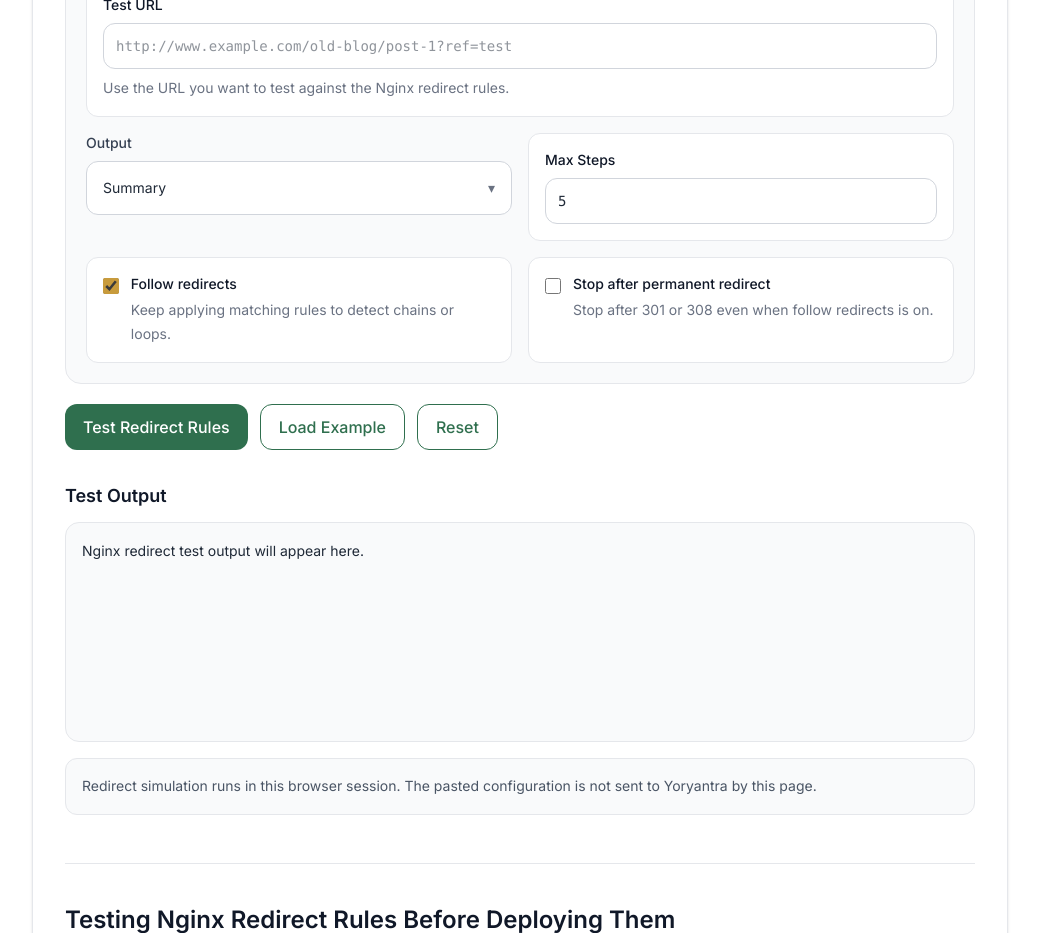
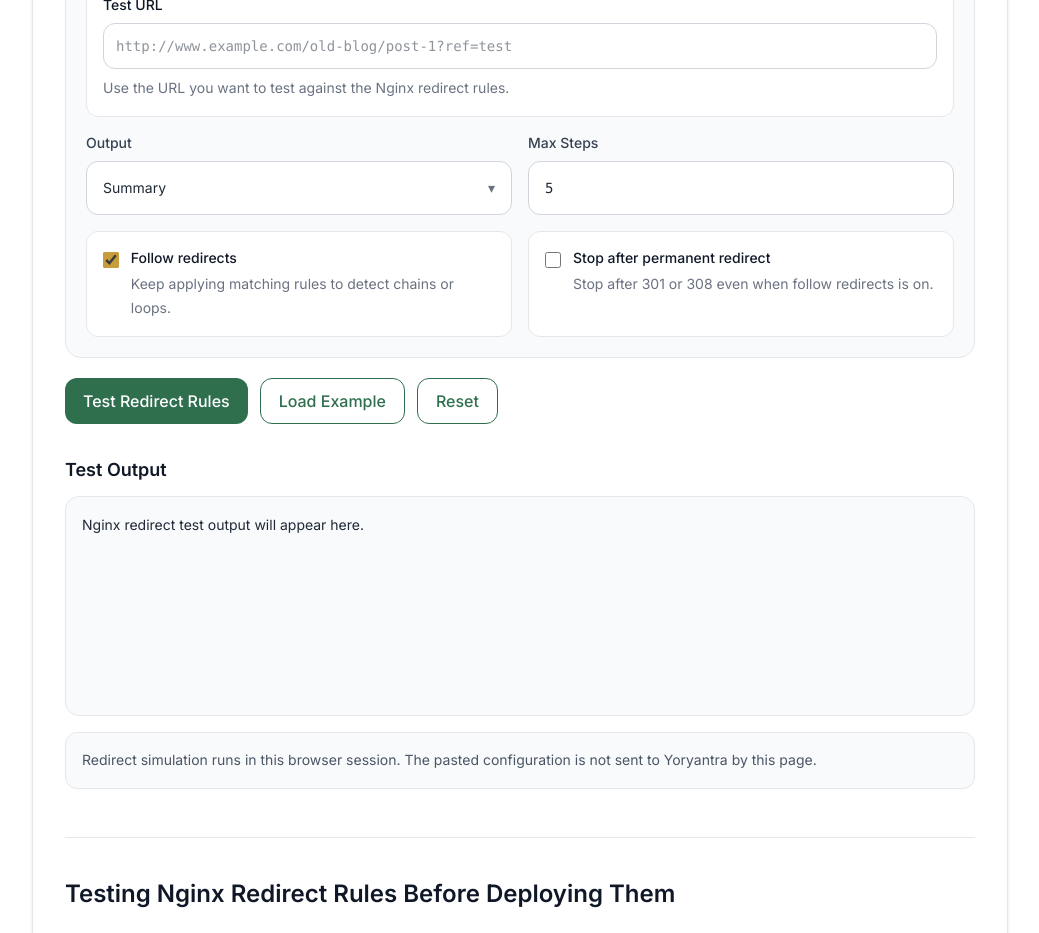
Before and after one commit to vaarunsonawwane-ops/yoryantra-new, a Next.js app: page /tools/nginx-redirect-rule-tester in a window 1280 px wide. Shown: the part 1060-1993 px from the top of the page, without its empty margins (120-1159 px from the left). Built offline with nearby package versions, Linux system fonts and the light colour scheme.

Commit message:
minor UI fixes

```diff
--- a/app/tools/environment-variable-diff-checker/ToolClient.tsx
+++ b/app/tools/environment-variable-diff-checker/ToolClient.tsx
@@ -731,38 +731,43 @@ function DiffColumn({
 
       <p className="mt-2 text-sm text-gray-500">{description}</p>
 
-      <div className="mt-4 space-y-3">
+      <div className="mt-4">
         {items.length === 0 ? (
           <p className="rounded-xl border border-gray-200 bg-gray-50 p-4 text-sm text-gray-500">
             No items found.
           </p>
         ) : (
-          items.map((item) => (
           <div
-              key={`${item.type}-${item.key}`}
-              className="rounded-xl border border-gray-200 bg-gray-50 p-4"
+            className={`rounded-xl border border-gray-200 bg-gray-50 px-4 ${
+              items.length > 12 ? "max-h-[36rem] overflow-y-auto" : ""
+            }`}
           >
-              <p className="font-mono text-sm font-semibold text-gray-900">
+            <div className="divide-y divide-gray-200">
+              {items.map((item) => (
+                <div key={`${item.type}-${item.key}`} className="py-3">
+                  <p className="break-words font-mono text-sm font-semibold text-gray-900">
                     {item.key}
                   </p>
 
                   {valueKey === "both" ? (
                     <>
-                  <p className="mt-2 break-words font-mono text-xs text-gray-600">
+                      <p className="mt-1.5 break-words font-mono text-xs leading-5 text-gray-600">
                         A: {formatEnvValue(item.key, item.leftValue, hideSecretValues)}
                       </p>
 
-                  <p className="mt-1 break-words font-mono text-xs text-gray-600">
+                      <p className="mt-0.5 break-words font-mono text-xs leading-5 text-gray-600">
                         B: {formatEnvValue(item.key, item.rightValue, hideSecretValues)}
                       </p>
                     </>
                   ) : (
-                <p className="mt-2 break-words font-mono text-xs text-gray-600">
+                    <p className="mt-1.5 break-words font-mono text-xs leading-5 text-gray-600">
                       {formatEnvValue(item.key, item[valueKey], hideSecretValues)}
                     </p>
                   )}
                 </div>
-          ))
+              ))}
+            </div>
+          </div>
         )}
       </div>
     </div>
--- a/app/tools/nginx-redirect-rule-tester/ToolClient.tsx
+++ b/app/tools/nginx-redirect-rule-tester/ToolClient.tsx
@@ -253,8 +253,8 @@ export default function ToolClient() {
             ]}
           />
 
-          <div className="rounded-xl border border-gray-200 bg-white p-4">
-            <label className="block text-sm font-medium text-gray-900">
+          <div>
+            <label className="block mb-2 text-sm font-medium text-gray-700">
               Max Steps
             </label>
 
@@ -268,7 +268,7 @@ export default function ToolClient() {
                 setCopied(false);
               }}
               placeholder="5"
-              className="mt-2 w-full rounded-xl border border-gray-300 bg-white p-3 text-sm font-mono outline-none transition focus:border-transparent focus:ring-2 focus:ring-[var(--green)]"
+              className="w-full rounded-xl border border-gray-300 bg-white p-4 text-sm font-mono text-[var(--dark)] outline-none transition focus:border-transparent focus:ring-2 focus:ring-[var(--green)]"
             />
           </div>
 
```
Lines whose indentation alone changed are shown as unchanged.
